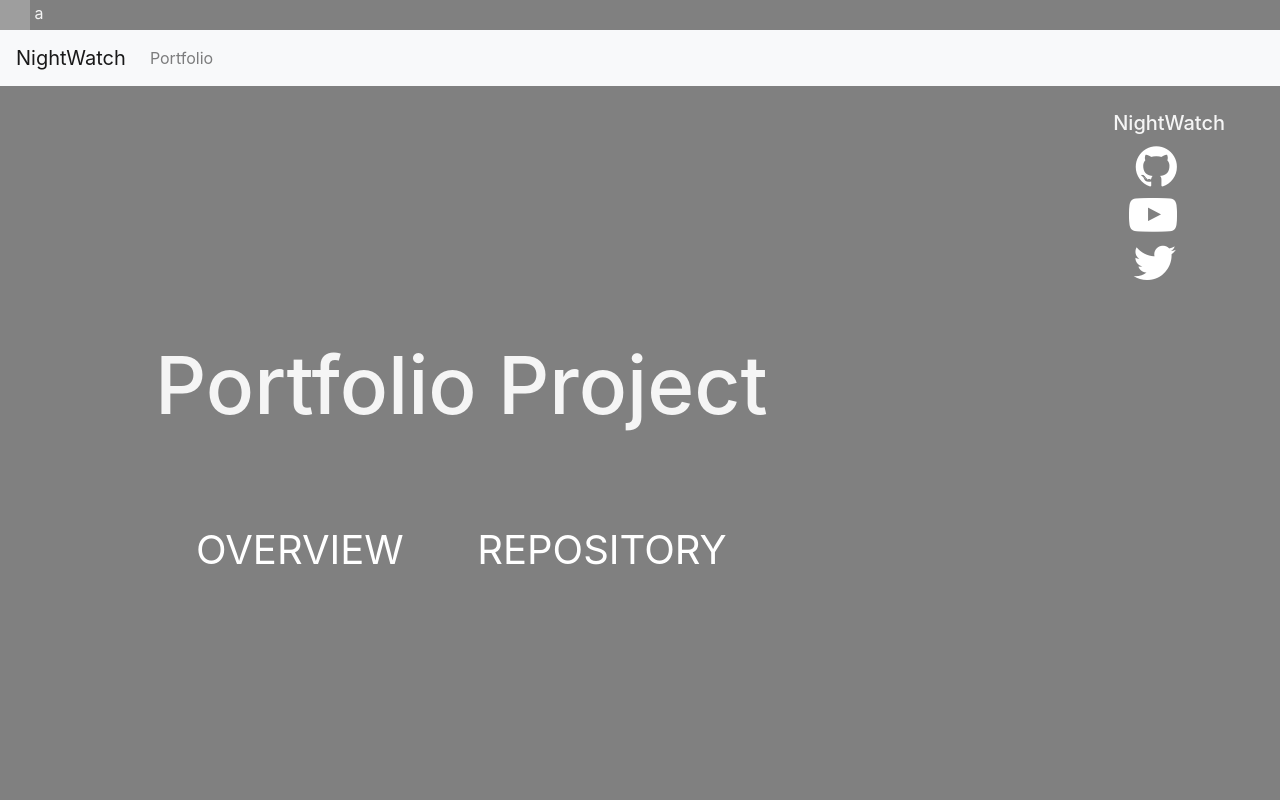
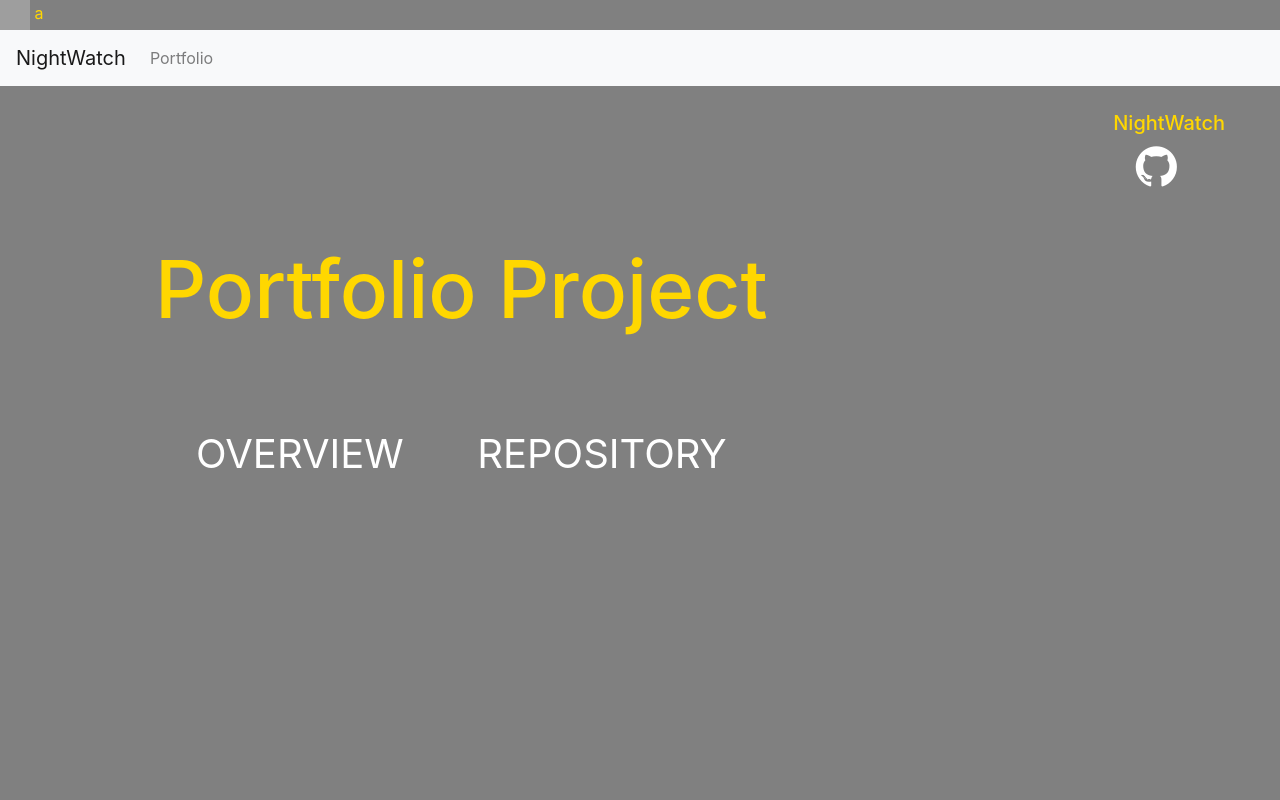
Before and after one commit to Athena9355/Fire-extinguisher, a Flask app: template templates/index.html in a window 1280 px wide. Run offline with Flask 2, Linux system fonts and the light colour scheme; the template is opened without the code that fills it, so the values that code supplies are empty; some libraries are stand-ins or nearby versions; grey boxes are pictures that could not be loaded.

```diff
--- a/main.py
+++ b/main.py
@@ -4,6 +4,15 @@ from flask import Flask, render_template, request
 
 # create a Flask instance
 app = Flask(__name__)
+
+@app.route('/')
+def index():
+    return render_template("index.html")
+
+# runs the application on the development server
+if __name__ == "__main__":
+    app.run(debug=True)
+
 
 @app.route('/greet', methods=['GET', 'POST'])
 def greet():
@@ -21,13 +30,6 @@ def index():
     return render_template("greet.html")
 
 
-# runs the application on the development server
-if __name__ == "__main__":
-    app.run(debug=True)
-
-@app.route('/')
-def index():
-    return render_template("index.html")
 
 
 @app.route('/A_socialscience/')
--- a/templates/greet.html
+++ b/templates/greet.html
@@ -1,3 +1,6 @@
+<!-- Extending the project layout, as this file will do minor customizations -->
+{% extends "layouts/project.html" %}
+
 <div class="center-block" style="margin: 2% 5% 5%; text-align:left; font-family: gilroy,serif;">
 
     <div class="col-12">
--- a/templates/layouts/base.html
+++ b/templates/layouts/base.html
@@ -17,7 +17,7 @@ This HTML is setup as as a Jinja2 layout, coders use layouts for:
     <link rel="stylesheet" href="https://cdnjs.cloudflare.com/ajax/libs/font-awesome/4.7.0/css/font-awesome.min.css">
     <style>
         :root{
-            --white: whitesmoke;
+            --white: gold;
             --black: black;
             --grey: grey;
         }
@@ -57,13 +57,7 @@ This HTML is setup as as a Jinja2 layout, coders use layouts for:
             transform: translateY(10px);
         }
 
-        .fa-youtube-play:hover{
-            color: #00cc5c;
-        }
 
-        .fa-twitter:hover{
-            color: #1da1f2;
-        }
 
         .fa-github:hover{
             color: #000000;
@@ -113,8 +107,6 @@ This HTML is setup as as a Jinja2 layout, coders use layouts for:
             <!-- notice jinja style variables used in href's -->
             <a><h5>{{name}}</h5></a>
             <a href={{github}} target="_blank"><i class="fa fa-github"></i></a>
-            <a href={{youtube}} target="_blank"><i class="fa fa-youtube-play"></i></a>
-            <a href={{twitter}} target="_blank"><i class="fa fa-twitter"></i></a>
             {% endblock %}
         </div>
     </div>
```
